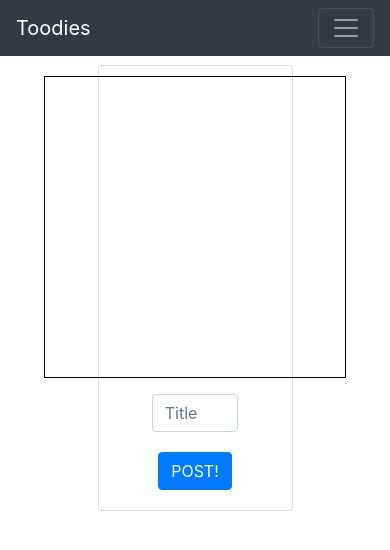
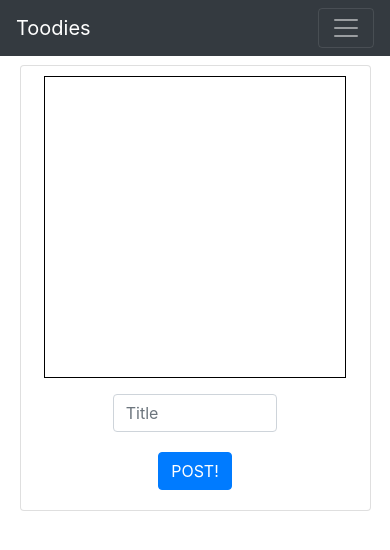
Before and after one commit to Joelrodiel/Toodies, an Angular app: page /new in a window 390 px wide. Shown: the top 550 px of the page. Built offline with nearby package versions, Linux system fonts and the light colour scheme.

Commit message:
Adjusted card size for small screens in post maker

```diff
--- a/src/app/components/post-maker/post-maker.component.css
+++ b/src/app/components/post-maker/post-maker.component.css
@@ -3,6 +3,12 @@
     margin: 10px;
     padding: 10px;
     text-align: center;
+}
+
+@media (max-width:700px) {
+    .card {
+        width: 90%;
+    }
 }
 
 canvas {
```
